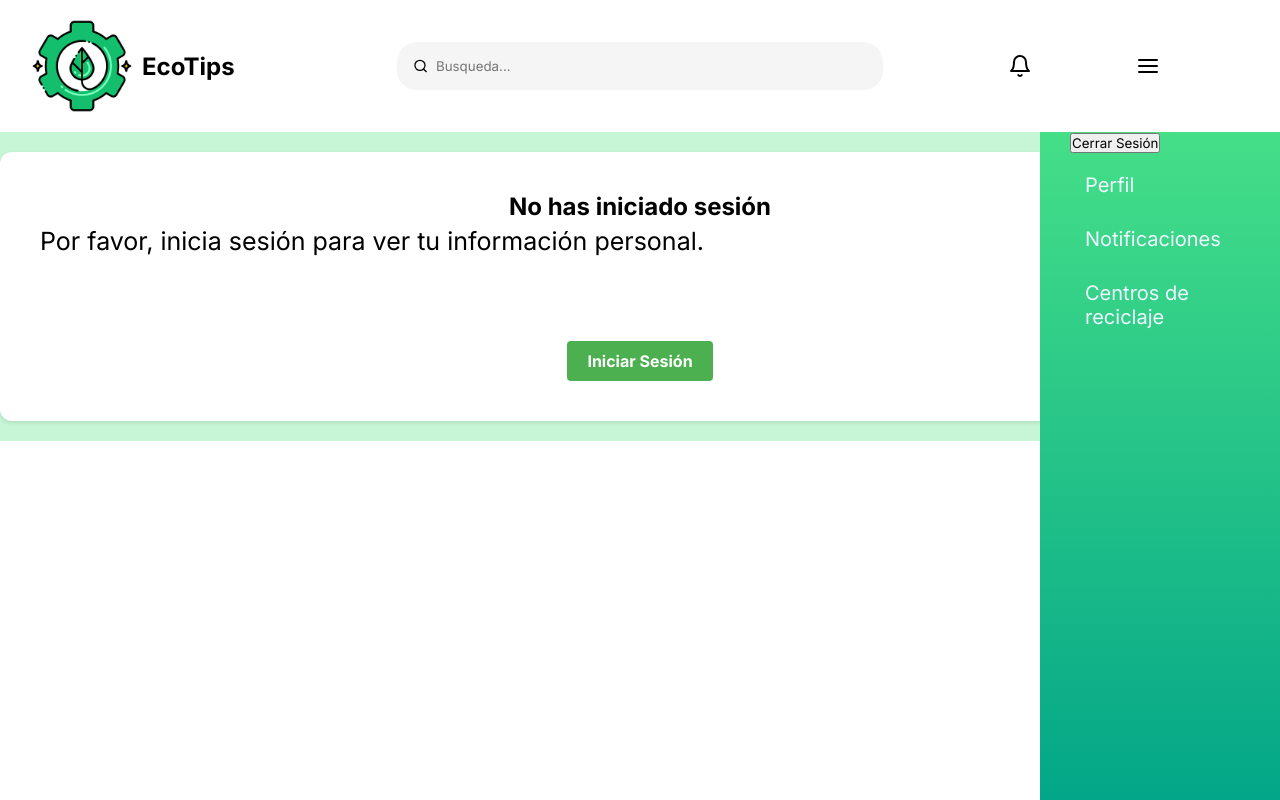
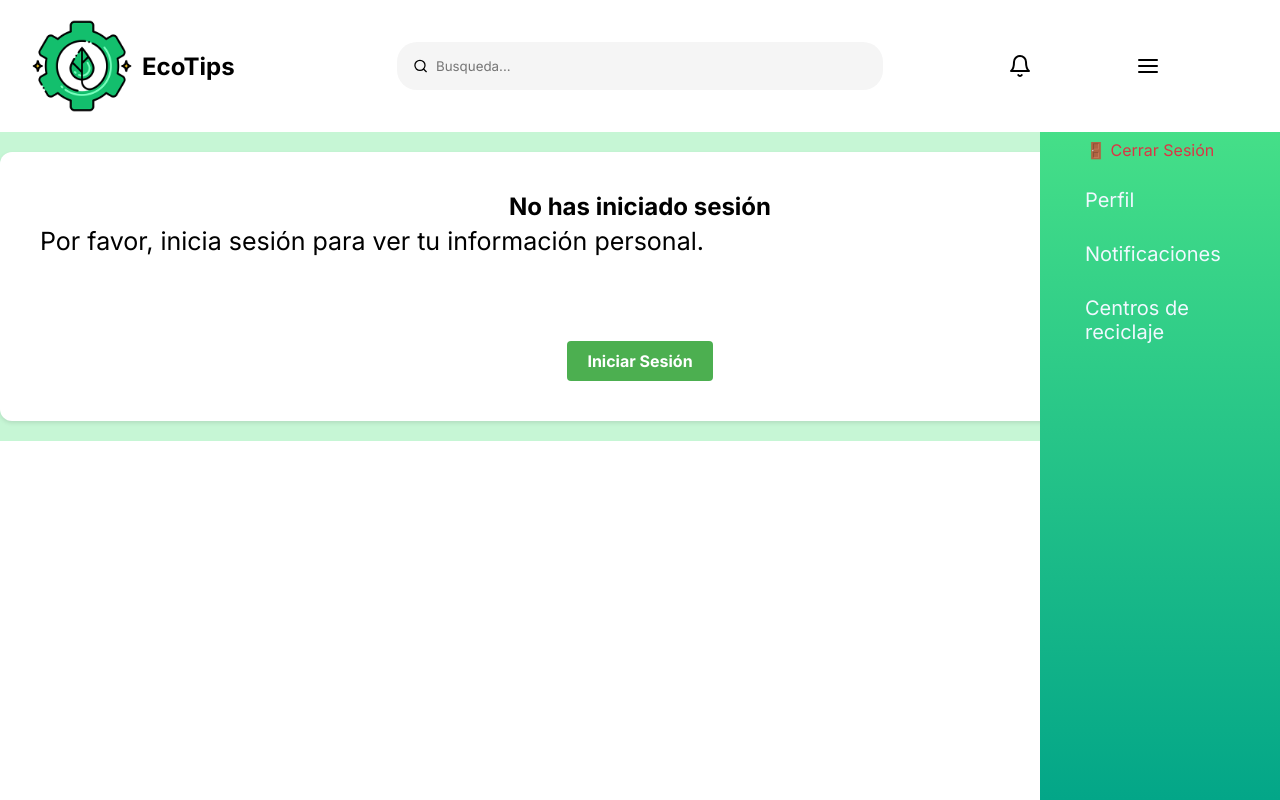
Before and after one commit to ManuBalan03/EcoTips-Frontend, a React (Vite) app in the folder front_web/: page /Home in a window 1280 px wide. Both pictures are taken after a click on the icon 1148 px from the left and 66 px from the top of the page. Built offline with nearby package versions, Linux system fonts and the light colour scheme.

Commit message:
pefil image

```diff
--- a/front_web/src/api/services/Publications/Types/PublicationType.ts
+++ b/front_web/src/api/services/Publications/Types/PublicationType.ts
@@ -7,7 +7,7 @@ export interface PublicacionDTO {
   fechaCreacion?: string;
   nombreAutor?: string;
   estado?: string;
- fotoPerfil?: string;
+//  fotoPerfil?: string;
     contenido_key?: string;
 }
 
--- a/front_web/src/api/types/auth.ts
+++ b/front_web/src/api/types/auth.ts
@@ -4,9 +4,10 @@ export interface EcoTip {
   nombre: string;
   email: string;
   puntos_totales: number;
-  foto_perfil: string;
+  // foto_perfil: string;
   nivel:string;
   telefono?:string;
+  urlkey?:string;
 }
 
 export interface LoginResponse {
--- /dev/null
+++ b/front_web/src/components/common/Buttons/LogoutButton.css
@@ -0,0 +1,64 @@
+.logout-button {
+  padding: 10px 20px;
+  border: none;
+  border-radius: 5px;
+  cursor: pointer;
+  font-size: 14px;
+  transition: all 0.3s ease;
+  text-decoration: none;
+  display: inline-block;
+}
+
+.logout-button--primary {
+  background-color: #dc3545;
+  color: white;
+}
+
+.logout-button--primary:hover {
+  background-color: #c82333;
+}
+
+.logout-button--secondary {
+  background-color: #6c757d;
+  color: white;
+}
+
+.logout-button--secondary:hover {
+  background-color: #545b62;
+}
+
+.logout-button--text {
+  background: none;
+  border: none;
+  color: #dc3545;
+  padding: 8px 16px;
+}
+
+.logout-button--text:hover {
+  background-color: rgba(220, 53, 69, 0.1);
+  color: #c82333;
+}
+
+.logout-button:disabled {
+  opacity: 0.6;
+  cursor: not-allowed;
+}
+
+/* Estilos específicos para enlaces de logout */
+.logout-link {
+  color: #dc3545;
+  text-decoration: none;
+  padding: 8px 16px;
+  display: block;
+  transition: all 0.3s ease;
+}
+
+.logout-link:hover {
+  background-color: rgba(220, 53, 69, 0.1);
+  color: #c82333;
+}
+
+.logout-link--loading {
+  opacity: 0.6;
+  cursor: wait;
+}
--- a/front_web/src/components/common/Buttons/LogoutButton.tsx
+++ b/front_web/src/components/common/Buttons/LogoutButton.tsx
@@ -1,36 +1,43 @@
-// components/common/Buttons/LogoutButton.tsx
 import React from 'react';
-import { useNavigate } from 'react-router-dom';
+import { useNavigate, Link } from 'react-router-dom';
+import './LogoutButton.css'; // Reutiliza los estilos
 
-interface LogoutButtonProps {
+interface LogoutLinkProps {
   className?: string;
   variant?: 'primary' | 'secondary' | 'text';
+  asButton?: boolean;
 }
 
-const LogoutButton: React.FC<LogoutButtonProps> = ({
+const LogoutLink: React.FC<LogoutLinkProps> = ({
   className = '',
-  variant = 'primary'
+  variant = 'text',
+  asButton = false
 }) => {
   const navigate = useNavigate();
   const [isLoggingOut, setIsLoggingOut] = React.useState(false);
 
-  const handleLogout = async () => {
+  const handleLogout = async (e: React.MouseEvent) => {
+    e.preventDefault(); // Prevenir navegación normal del enlace
+
     if (!window.confirm('¿Estás seguro de que quieres cerrar sesión?')) {
       return;
     }
 
     setIsLoggingOut(true);
     try {
-      // Limpiar todo
+      // Limpiar todo el almacenamiento local
       localStorage.removeItem('user');
       localStorage.removeItem('token');
       localStorage.removeItem('notificaciones');
       localStorage.removeItem('userPreferences');
 
-      // Redirigir
+      // También limpiar sessionStorage por si acaso
+      sessionStorage.clear();
+
+      // Redirigir al login
       navigate('/login', { replace: true });
 
-      // Recargar para limpiar estado
+      // Recargar para limpiar estado completamente
       setTimeout(() => window.location.reload(), 100);
 
     } catch (error) {
@@ -41,15 +48,29 @@ const LogoutButton: React.FC<LogoutButtonProps> = ({
     }
   };
 
+  // Si quieres que se vea como botón pero sea un enlace
+  if (asButton) {
+    return (
+      <button
+        onClick={handleLogout}
+        disabled={isLoggingOut}
+        className={`logout-button logout-button--${variant} ${className}`}
+      >
+        {isLoggingOut ? 'Cerrando...' : 'Cerrar Sesión'}
+      </button>
+    );
+  }
+
+  // Como enlace normal (recomendado para sidebar)
   return (
-    <button
+    <a
+      href="#"
       onClick={handleLogout}
-      disabled={isLoggingOut}
-      className={`logout-button logout-button--${variant} ${className}`}
+      className={`logout-link logout-link--${variant} ${className} ${isLoggingOut ? 'logout-link--loading' : ''}`}
     >
-      {isLoggingOut ? 'Cerrando...' : 'Cerrar Sesión'}
-    </button>
+      {isLoggingOut ? '🔄 Cerrando...' : '🚪 Cerrar Sesión'}
+    </a>
   );
 };
 
-export default LogoutButton;
+export default LogoutLink;
--- a/front_web/src/components/layout/SideNarvbar.tsx
+++ b/front_web/src/components/layout/SideNarvbar.tsx
@@ -1,14 +1,14 @@
 
 import { Link } from 'react-router-dom';
 import '../layout/SideNarvbar.css'
-import LogoutButton from '../common/Buttons/LogoutButton';
+import LogoutLink from '../common/Buttons/LogoutButton';
 
 const SideNarvbar = () => {
   return (
     <div className="narvbar-lateral">
       <ul>
           <li>
-              <LogoutButton variant="text" />
+              <LogoutLink variant="text" />
           </li>
         <li>
           <Link to="/perfil" className="ruta">Perfil</Link>
```
